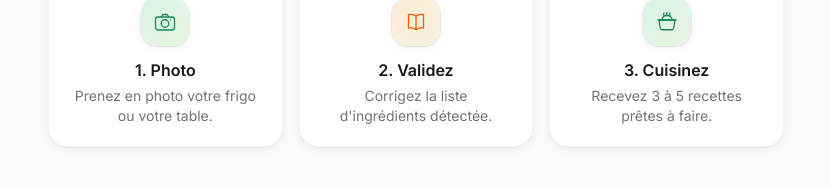
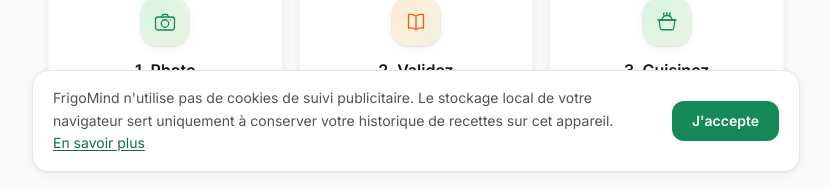
Before and after one commit to charlesgirardin1-design/frigomind, a React (Vite) app: page / in a window 1280 px wide. Shown: the part 612-800 px from the top of the page, without its empty margins (224-1055 px from the left). Built offline with nearby package versions, Linux system fonts and the light colour scheme; no server answers.

Commit message:
Add CookieBanner component to App.jsx

```diff
--- a/src/App.jsx
+++ b/src/App.jsx
@@ -16,6 +16,7 @@
 import PlanningPage from './pages/PlanningPage.jsx'
 import IngredientPage from './pages/IngredientPage.jsx'
 import LoginPage from './pages/LoginPage.jsx'
+import CookieBanner from './components/CookieBanner.jsx'
 import { useApp } from './state/AppContext.jsx'
 import { useAuth } from './state/AuthContext.jsx'
 
@@ -171,6 +172,7 @@
           </p>
         </div>
       </footer>
+      <CookieBanner />
     </div>
   )
 }
```
